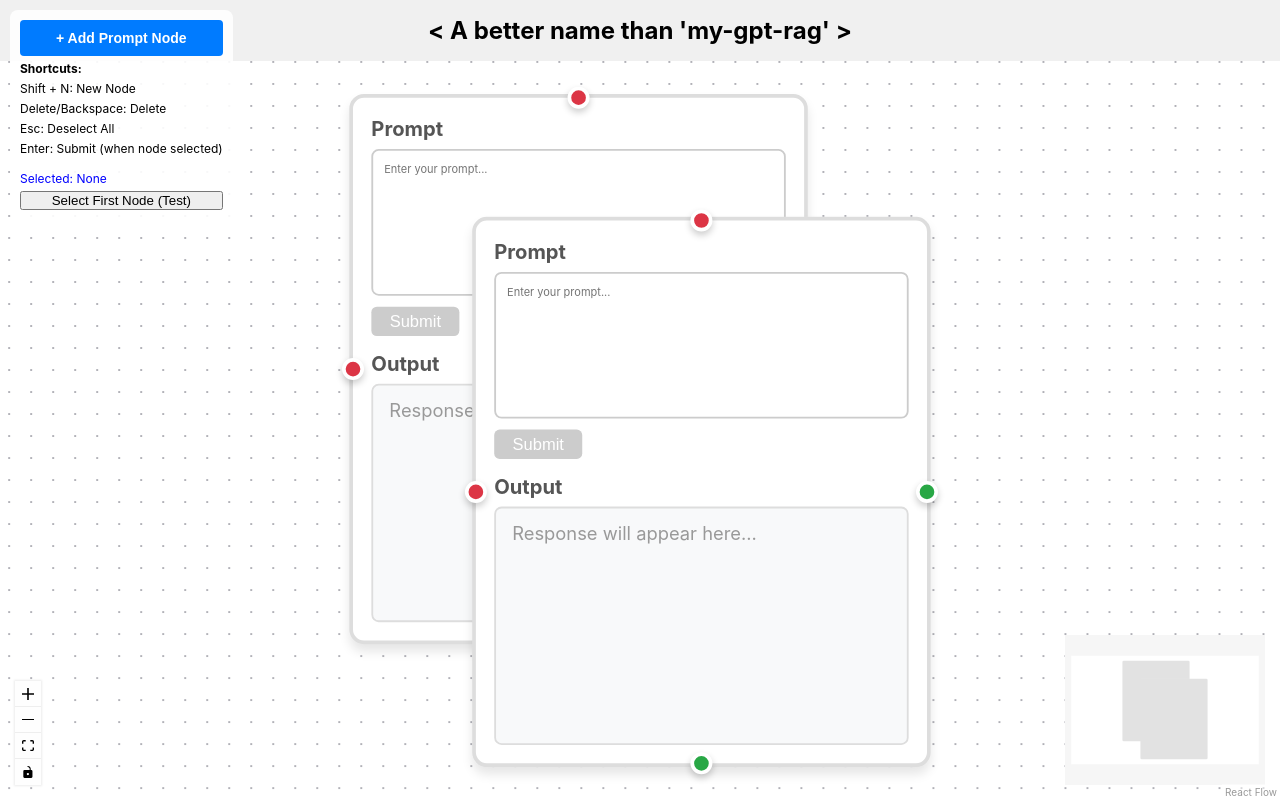
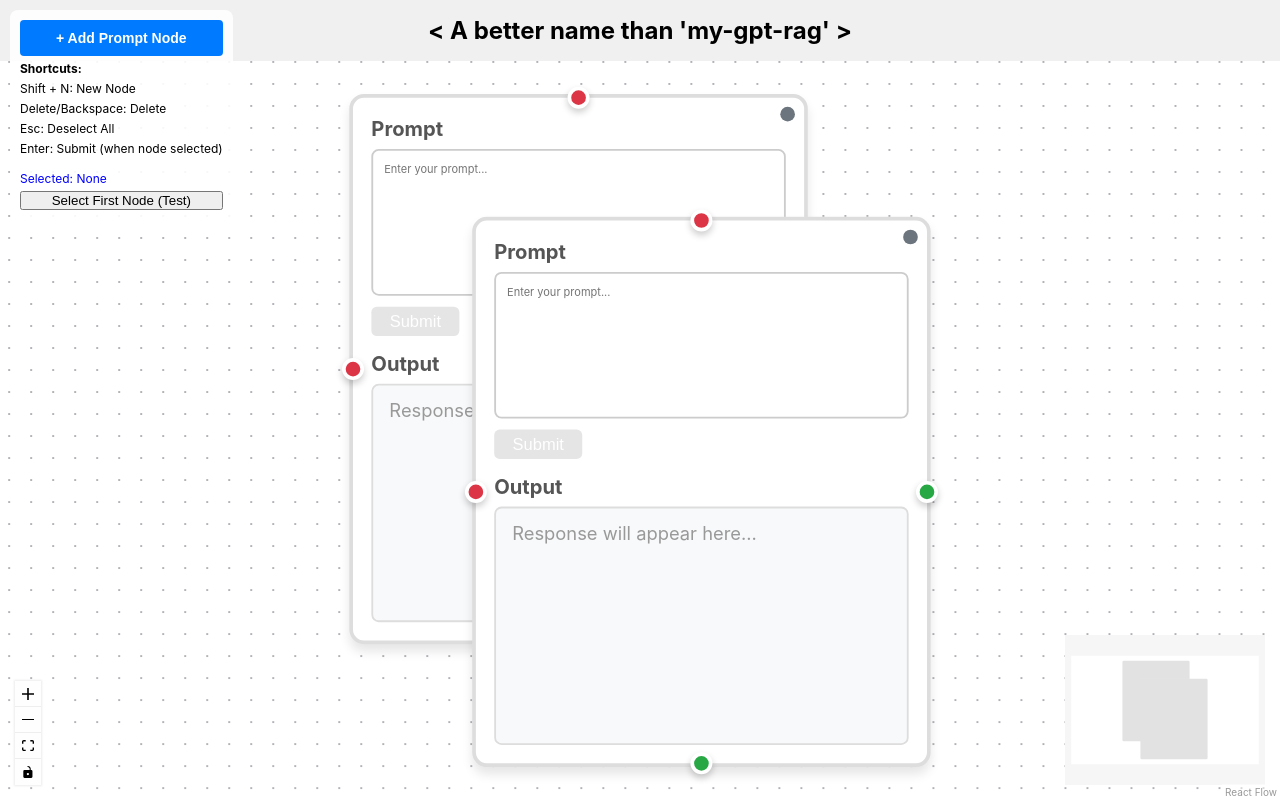
Before and after one commit to rzhen3/my-gpt-rag, a React app in the folder frontend/: page / in a window 1280 px wide. Built offline with nearby package versions, Linux system fonts and the light colour scheme; the HTML template or start-up script is replaced by a standard one.

Commit message:
adapt frontend to new state management

```diff
--- a/frontend/src/components/PromptNode.css
+++ b/frontend/src/components/PromptNode.css
@@ -186,3 +186,27 @@
 .prompt-output::-webkit-scrollbar-thumb:hover {
     background: #555;
 }
+
+/* .prompt-node.error {
+    border-color: #dc3545 !important;
+}
+
+.prompt-node.pending {
+    border-color: #007bff !important;
+}
+
+.prompt-node.confirmed {
+    border-color: #28a745 !important;
+} */
+
+/* Disable interaction while loading */
+.prompt-node textarea:disabled {
+    background-color: #f8f9fa;
+    cursor: not-allowed;
+    opacity: 0.7;
+}
+
+.prompt-node button:disabled {
+    cursor: not-allowed;
+    opacity: 0.5;
+}
--- a/frontend/src/components/PromptNode.tsx
+++ b/frontend/src/components/PromptNode.tsx
@@ -3,84 +3,135 @@ import {
     Position,
     type NodeProps
 } from '@xyflow/react'
-import { useState, useCallback, memo, useMemo } from 'react';
+import { useCallback, memo, useMemo } from 'react';
 
 import './PromptNode.css';
 import {executeNode} from '../api/client';
 import {useModal} from '../contexts/ModalContext'
+import {useNodeState} from '../hooks/useNodeState';
 
 
 function PromptNode({ id, selected, dragging} : NodeProps) {
-
-    const [inputValue, setInputValue] = useState('');
-    const [responseText, setResponseText] = useState('');
-    const [isLoading, setIsLoading] = useState(false);
+    // custom hook for state management
+     const {
+        state,
+        setPrompt,
+        startLoading,
+        setResponse,
+        setError,
+        updateId
+     } = useNodeState(id);
 
     // for opening modal panel from within the node
     const {openModal} = useModal();
 
+    const handleInputChange = useCallback((e: React.ChangeEvent<HTMLTextAreaElement>) => {
+        setPrompt(e.target.value);
+    }, [setPrompt]);
+
     // hitting submit
     const handleSubmit = useCallback(async () => {
 
-        if (!inputValue.trim()) return; // don't submit if empty
+        if (!state.prompt.trim()) return; // don't submit if empty
 
-        console.log('pressed submit');
-        setIsLoading(true);
-        setResponseText('Loading...');
+        console.log('[PromptNode] Submitting prompt:', state.prompt);
+        startLoading();
 
         // send prompt to whatever LLM
         try{
-            const response = await executeNode({node_id: id, prompt: inputValue});
-            console.log('Backend response:', response);
+            const response = await executeNode({node_id: state.id, prompt: state.prompt});
+            console.log('[PromptNode] Received response:', response);
 
             // update response text in node
             if(response.response){
-                setResponseText(response.response)
+                setResponse(response.response);
+            }
+
+            // update ID
+            if(response.node_id && response.node_id !== state.id){
+                console.log('[PromptNode] Reconciling IDs:', state.id, '->', response.node_id);
+                updateId(response.node_id)
             }
         } catch(error){
-            console.error('Error calling backend:', error);
-            setResponseText('Error: Failed to ger response');
-        }finally{
-            setIsLoading(false)
+            console.error('[PromptNode] Execution failed:', error);
+            setError(error instanceof Error ? error.message : 'Failed to get response');
         }
 
         // display response
-    }, [inputValue, id]);
+    }, [state.id, state.prompt, startLoading, setResponse, setError, updateId]);
 
     const handleOpenModal = useCallback(() => {
         openModal({
-            nodeId: id,
-            inputText: inputValue,
-            outputText: responseText
+            nodeId: state.id,
+            inputText: state.prompt,
+            outputText: state.response
         });
-    }, [id, inputValue, responseText, openModal]);
+    }, [state.id, state.prompt, state.response, openModal]);
 
     const outputDisplay = useMemo(() => {
         if(dragging){
             return 'Moving...';
         }
-        if(!responseText){
+        if(state.error){
+            return <span style={{ color: '#dc3545' }}>Error: {state.error}</span>;
+        }
+        if(state.isLoading){
+            return <span style={{ color: '#007bff' }}>Loading...</span>;
+        }
+        if(!state.response){
             return <span style = {{ color: '#999'}}> Response will appear here...</span>;
         }
-        return responseText;
-    }, [responseText, dragging])
+
+        // display truncated response to
+        const maxLength = 100;
+        return state.response.length > maxLength
+            ? state.response.substring(0, maxLength)
+            : state.response;
+    }, [dragging, state.error, state.isLoading, state.response])
+
+    const statusIndicator = useMemo(() => {
+        const colours = {
+            idle: '#6c757d',      // Gray
+            pending: '#007bff',   // Blue
+            confirmed: '#28a745', // Green
+            error: '#dc3545'      // Red
+        }
 
         return (
-        <div className = {`prompt-node ${selected ? 'selected': ''}`}>
+            <div
+                style = {{
+                    position: 'absolute',
+                    top: '5px',
+                    right: '5px',
+                    width: '8px',
+                    height: '8px',
+                    borderRadius: '50%',
+                    backgroundColor: colours[state.status],
+                }}
+                title={`Status: ${state.status}`}
+            />
+        )
+    }, [state.status])
+
+    return (
+        <div className = {`prompt-node ${selected ? 'selected': ''} ${state.status}`}>
+            {statusIndicator}
             <label htmlFor={`prompt-input-${id}`}>Prompt</label>
             <textarea
                 id = {`prompt-input-${id}`}
                 className = "nodrag prompt-input"
-                    value={inputValue}
-                    onChange={(e)=>setInputValue(e.target.value)}
+                value={state.prompt}
+                onChange={handleInputChange}
                 onDoubleClick={handleOpenModal}
                 placeholder="Enter your prompt..."
                 title="Double-click to expand"
+                disabled={state.isLoading}
             />
+
             <button
                 onClick={handleSubmit}
                 className="nodrag submit-button"
-                    disabled={!inputValue.trim() || isLoading}
+                disabled={!state.prompt.trim() || state.isLoading}
             >
                 Submit
             </button>
@@ -93,6 +144,7 @@ function PromptNode({ id, selected, dragging} : NodeProps) {
             >
                 {outputDisplay}
             </div>
+
             <Handle
                 type="source"
                 position={Position.Right}
--- a/frontend/src/hooks/useNodeState.tsx
+++ b/frontend/src/hooks/useNodeState.tsx
@@ -1,4 +1,8 @@
 import {useState, useCallback} from 'react';
+
+/**
+ * custom hook for PromptNode state management
+ */
 
 export interface NodeState{
     id: string;
```
Lines whose indentation alone changed are shown as unchanged.
